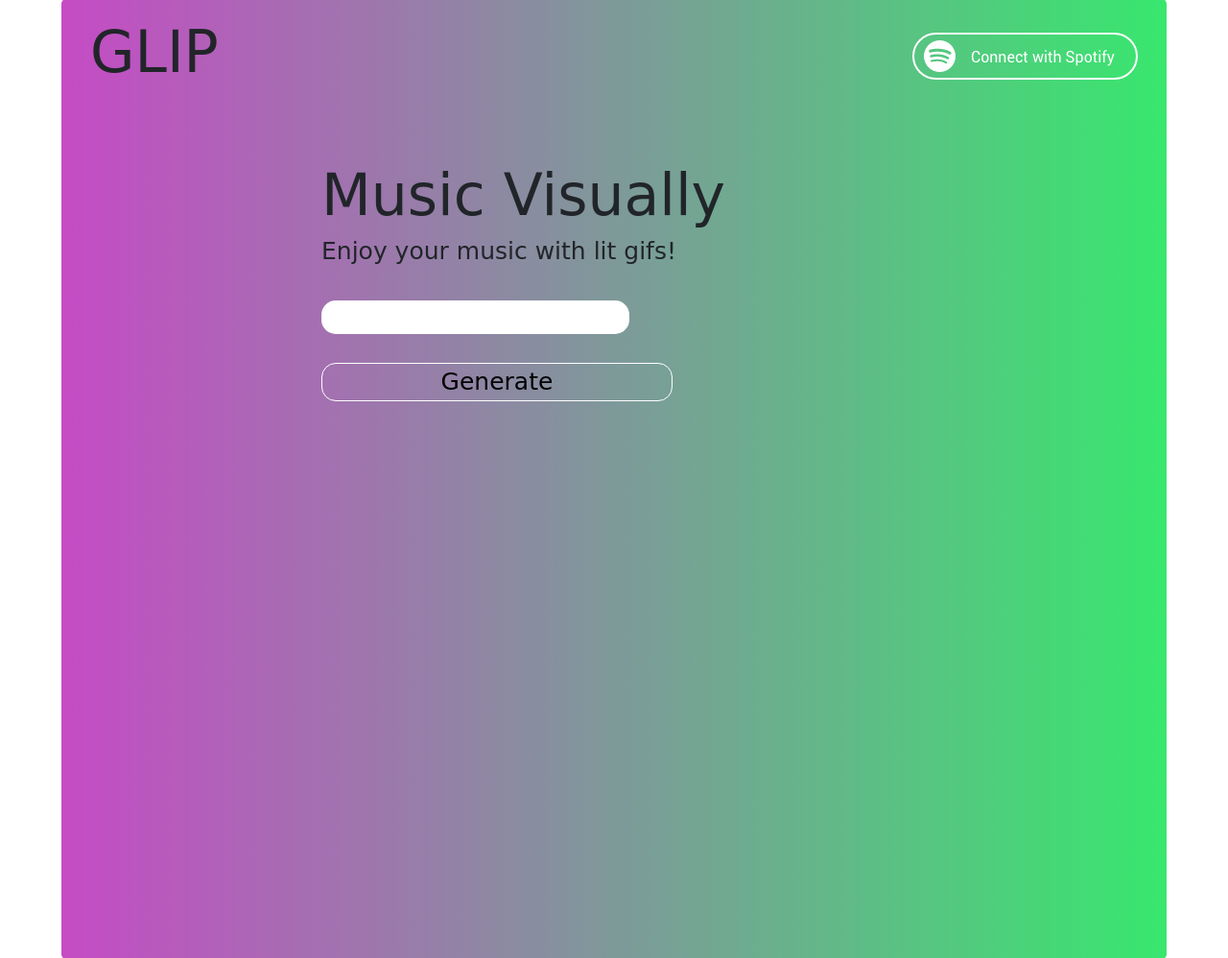
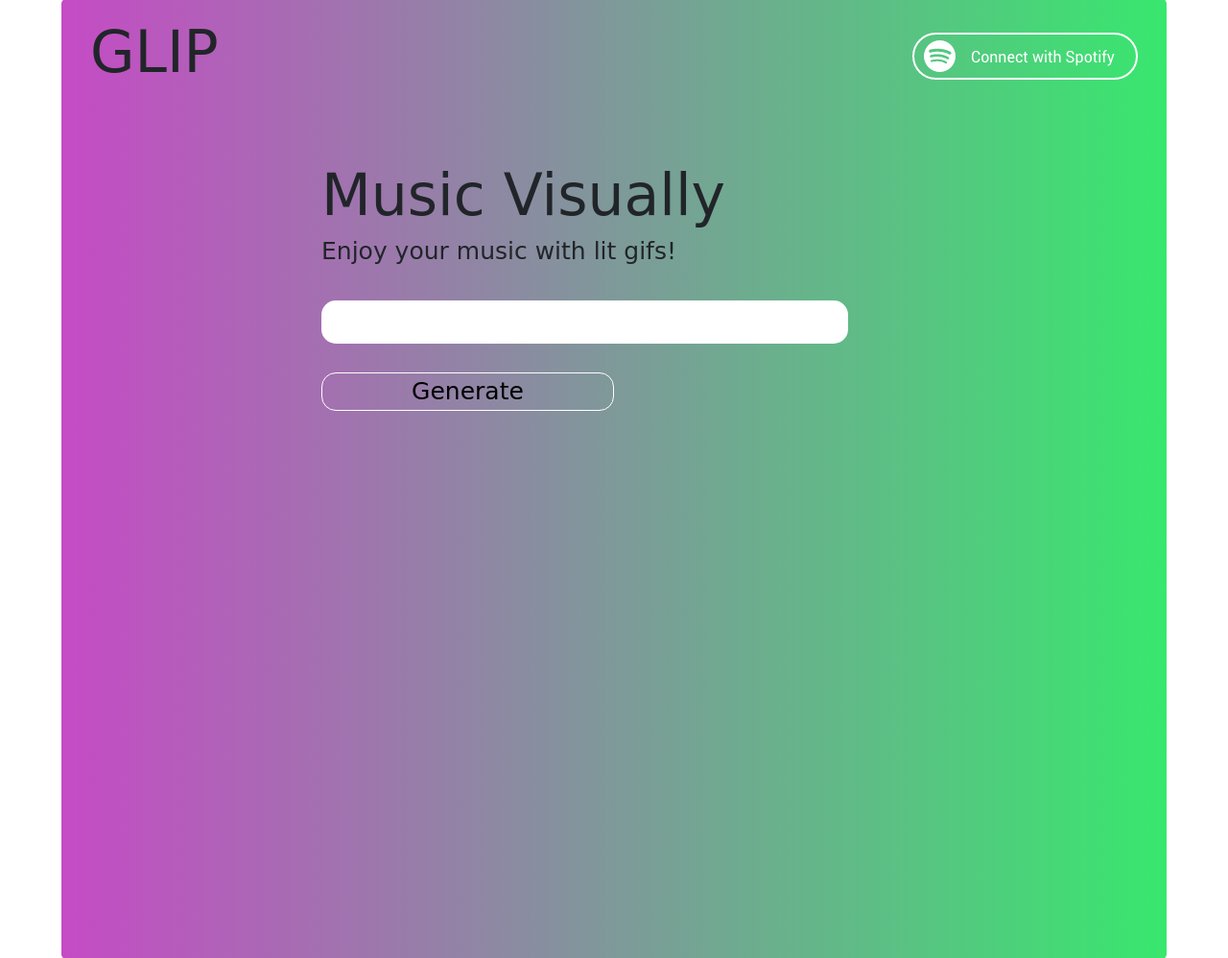
Before and after one commit to OktayGardener/glip, a Django app: page / in a window 1280 px wide. Shown: the part 65-1063 px from the top of the page at 96% size. Run offline with Django 3.2, Linux system fonts and the light colour scheme; some libraries are stand-ins or nearby versions; some web fonts are replaced.

Commit message:
cosmetics

```diff
--- a/app/visufy/static/index.css
+++ b/app/visufy/static/index.css
@@ -18,7 +18,8 @@ body {
 }
 
 #song_title {
-    height: 35px;
+    height: 45px;
+    width: 90%;
     margin: 10 auto;
     margin-top:20px;
     border: none;
@@ -27,7 +28,7 @@ body {
 }
 
 #generate_video {
-    width: 60%;
+    width: 50%;
     height: 40px;
     margin-top:30px;
     border:solid 1px #ffffff;
```
Also changed, not shown: app/visufy/images/btn_connectspotify.png (deleted).
